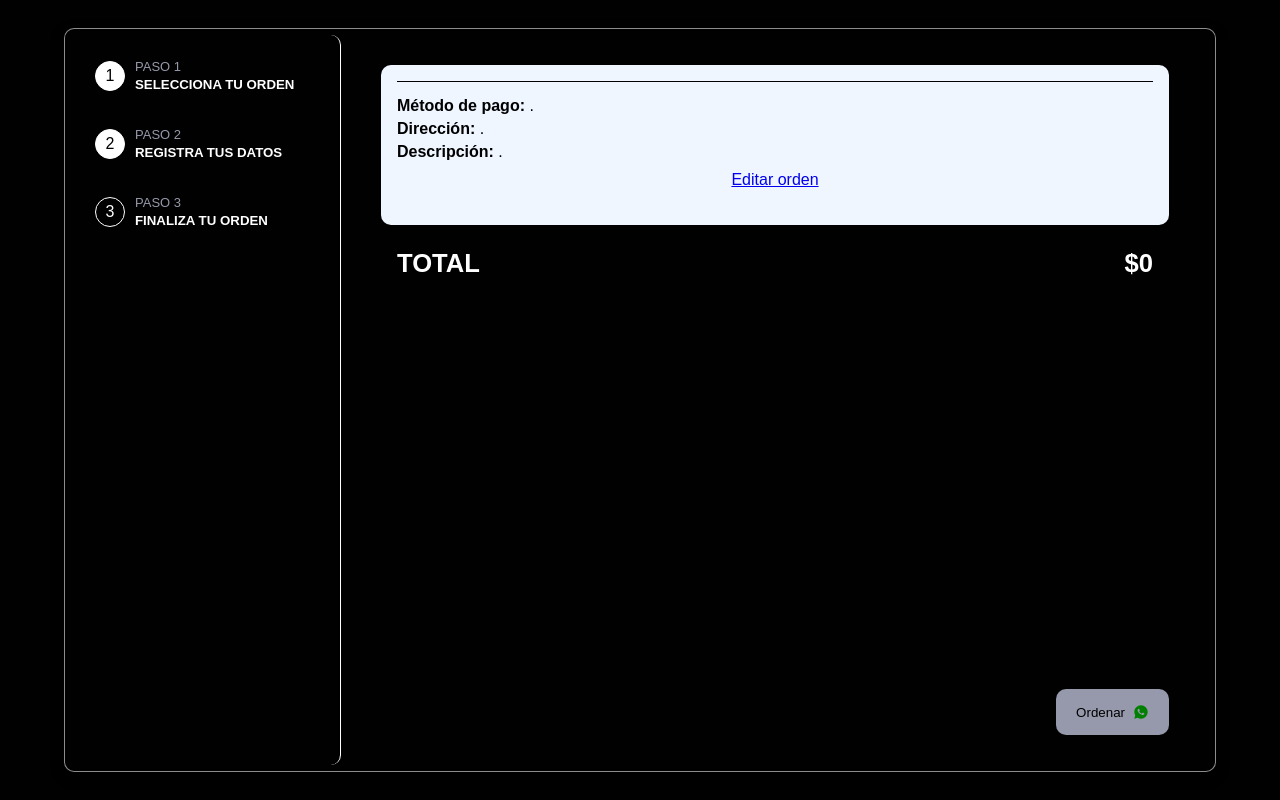
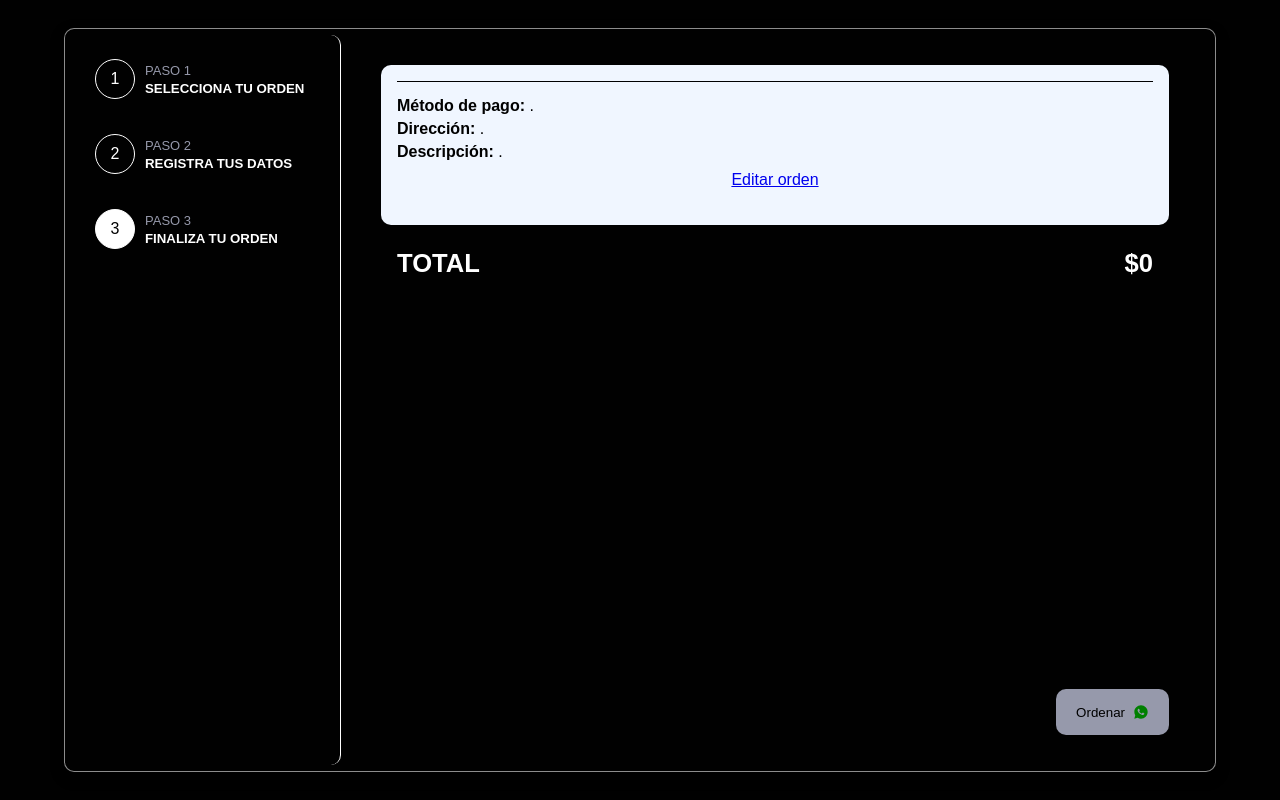
Before and after one commit to hdavidpb/catalogo-next, a Next.js app: page /finalizar-orden in a window 1280 px wide. Built offline with nearby package versions, Linux system fonts and the light colour scheme; a web font is replaced by a local one.

Commit message:
⚒️UPDATE: styles

```diff
--- a/src/components/ProductCard.tsx
+++ b/src/components/ProductCard.tsx
@@ -6,6 +6,7 @@ import { increaseBy, unSelectProduct, selectOrUnselectProduct, selectedImage } f
 import { parsePrice } from "@/utils/parsePrice";
 import * as SC from "../styled-components/styles";
 import Image from "next/image";
+import { theme } from "@/theme/theme";
 
 interface Props {
   product: Product;
@@ -27,7 +28,7 @@ export const ProductCard = ({ product }: Props) => {
 const handleViewImage = ()=>dispatch(selectedImage(imagen))
 
   return (
-    <SC.ProductCard isSelected={isSelected! && count !== 0} key={nombre}>
+    <SC.ProductCard   isSelected={isSelected! && count !== 0} key={nombre}>
       {count !== 0 && (
         <SC.SelectedCount>
           <h1>{count}</h1>
--- a/src/styled-components/styles.ts
+++ b/src/styled-components/styles.ts
@@ -1,12 +1,11 @@
-'use client'
+"use client";
 
 import { theme } from "@/theme/theme";
 import Image from "next/image";
 import styled, { keyframes } from "styled-components";
 
-
 export const MainLayout = styled.div`
-position: relative;
+  position: relative;
   width: 100%;
   height: 100vh;
   display: flex;
@@ -57,18 +56,16 @@ export const SideStepContainer = styled.div`
   padding: 1.5rem;
   @media (max-width: 900px) {
     width: 180px;
-
-
   }
   @media (max-width: 600px) {
     width: 100%;
     height: 85px;
     flex-direction: row;
-    align-items: flex-end;
+    align-items: flex-center;
     justify-content: center;
     border-radius: 10px 10px 0 0;
-    background: url(${({ responsiveBg }: ISidevarELement) => responsiveBg})
-      no-repeat center;
+    /* background: url(${({ responsiveBg }: ISidevarELement) => responsiveBg})
+      no-repeat center; */
     background-size: 100%;
     background-position: inherit;
     padding-bottom: 8px;
@@ -89,8 +86,8 @@ export const StepContainer = styled.div`
 
   p {
     cursor: text;
-    width: 30px;
-    height: 30px;
+    width: 40px;
+    height: 40px;
     border: solid 1px ${theme.neutral.white};
     border-radius: 50%;
     color: ${theme.neutral.white};
@@ -98,23 +95,23 @@ export const StepContainer = styled.div`
     justify-content: center;
     align-items: center;
     background-color: ${({ isStep }: StepsProps) =>
+      isStep ? "#FFFFFF" : theme.primary.marineBlue};
+    color: ${({ isStep }: StepsProps) =>
       isStep ? theme.primary.marineBlue : "#FFFFFF"};
-    color: ${({ isStep }: StepsProps) =>
-      isStep ? "#FFFFFF" : theme.primary.marineBlue};
   }
 
- @media (max-width: 900px) {
-
- font-size: 14px;
- }
+  @media (max-width: 900px) {
+    font-size: 16px;
+    font-weight: 700;
+  }
 
   @media (max-width: 600px) {
     width: auto;
     flex-direction: column;
 
     p {
-      width: 22px;
-      height: 22px;
+      width: 40px;
+      height: 40px;
     }
   }
 `;
@@ -163,7 +160,7 @@ export const FormLayout = styled.div`
     height: 85%;
     flex: 0;
     width: 98%;
-    padding: 20px  5px;
+    padding: 20px 5px;
     background-color: ${theme.primary.marineBlue};
     /* border-radius: 10px; */
     top: 10%;
@@ -205,16 +202,17 @@ interface CategoryProps {
 
 export const Li = styled.li`
   text-align: center;
-  font-size: 13px;
+  font-size: 16px;
+  width: 110px;
   padding: 8px;
   border-radius: 16px;
-  box-shadow: 0 1px 2px 2px ${theme.neutral.lightGray};
+  box-shadow: 0 0px 0px 1px ${theme.neutral.lightGray};
   list-style: none;
   color: ${theme.primary.marineBlue};
   background-color: ${({ isSelected }: CategoryProps) =>
-    isSelected ? theme.primary.marineBlue : "#FFFFFF"};
+    isSelected ?  "#FFFFFF": theme.primary.marineBlue};
   color: ${({ isSelected }: CategoryProps) =>
-    isSelected ? "#FFFFFF" : theme.primary.marineBlue};
+    isSelected ? theme.primary.marineBlue: "#FFFFFF" };
   cursor: pointer;
   transition: all 0.4s;
   :hover {
@@ -284,7 +282,7 @@ export const CardsContainer = styled.div`
   grid-template-columns: repeat(3, 1fr);
   justify-content: center;
   align-items: center;
-  gap: 10px;
+  gap: 30px;
   padding: 10px 5px;
   @media (max-width: 1000px) {
     grid-template-columns: repeat(1, 1fr);
@@ -313,10 +311,10 @@ const animateCardFadeIn = keyframes`
 `;
 
 export const ProductCard = styled.div`
-background: #FFFFFF;
+  background: ${theme.primary.marineBlue};
+  color: #ffffff;
   position: relative;
   flex-grow: 1;
-
   display: flex;
   flex-direction: column;
   justify-content: flex-start;
@@ -351,21 +349,17 @@ export const SelectedCount = styled.div`
     font-style: oblique;
   }
   @media (max-width: 600px) {
-    max-height:380px;
+    max-height: 380px;
   }
 `;
 
-
-
 export const Img = styled(Image)`
   width: 100%;
-  height:380px;
+  height: 380px;
   object-fit: cover;
   border-radius: 10px 10px 0 0;
   @media (max-width: 600px) {
     position: static;
-
-
   }
 `;
 
@@ -378,7 +372,7 @@ export const CardDescription = styled.div`
   gap: 8px;
   padding: 10px;
   h4 {
-    color: black;
+
     font-weight: 600;
     font-size: 20px;
     white-space: break-spaces;
@@ -694,7 +688,6 @@ export const TankYouContainers = styled.div`
   }
 `;
 
-
 //MODAL
 
 export const Overlay = styled.div`
```
